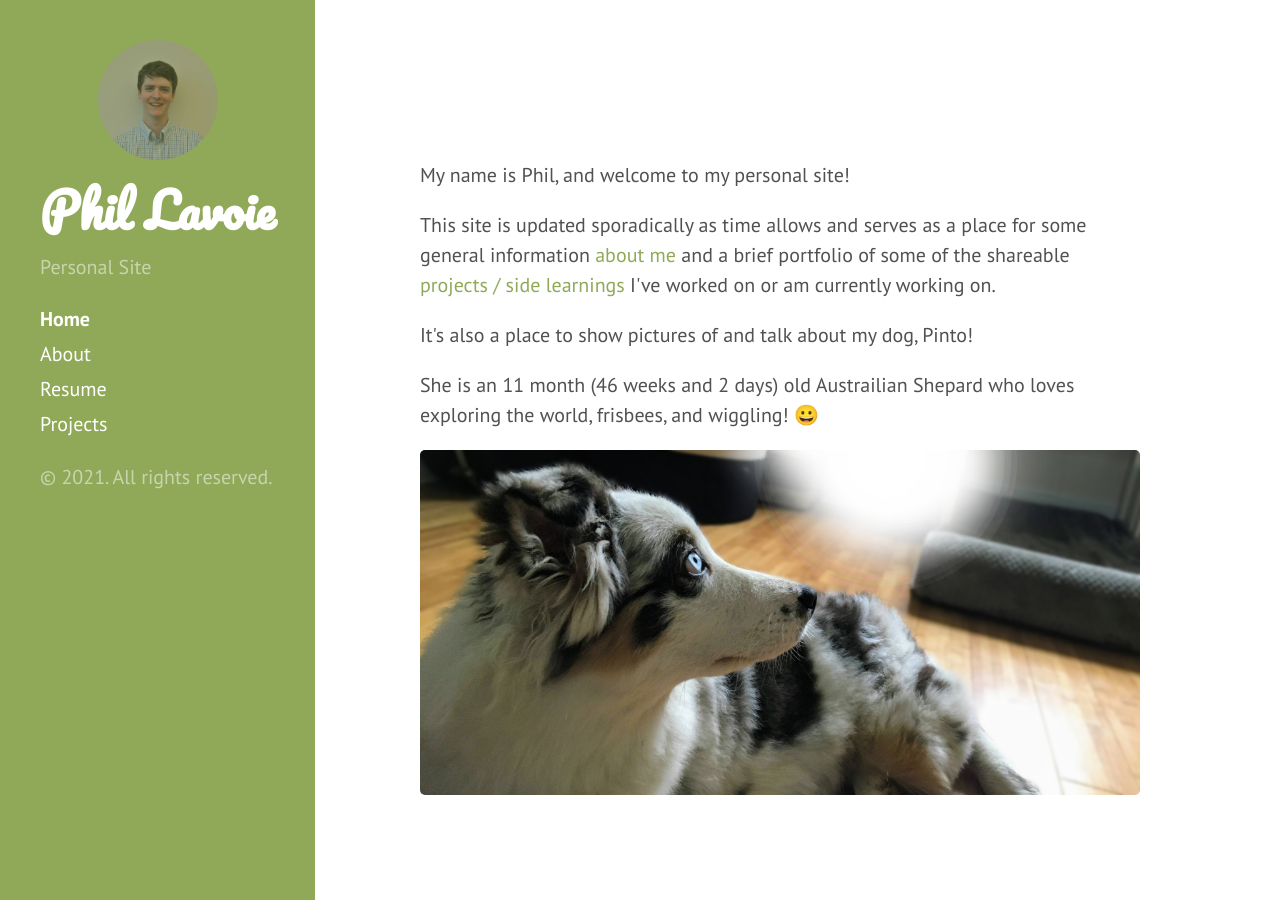
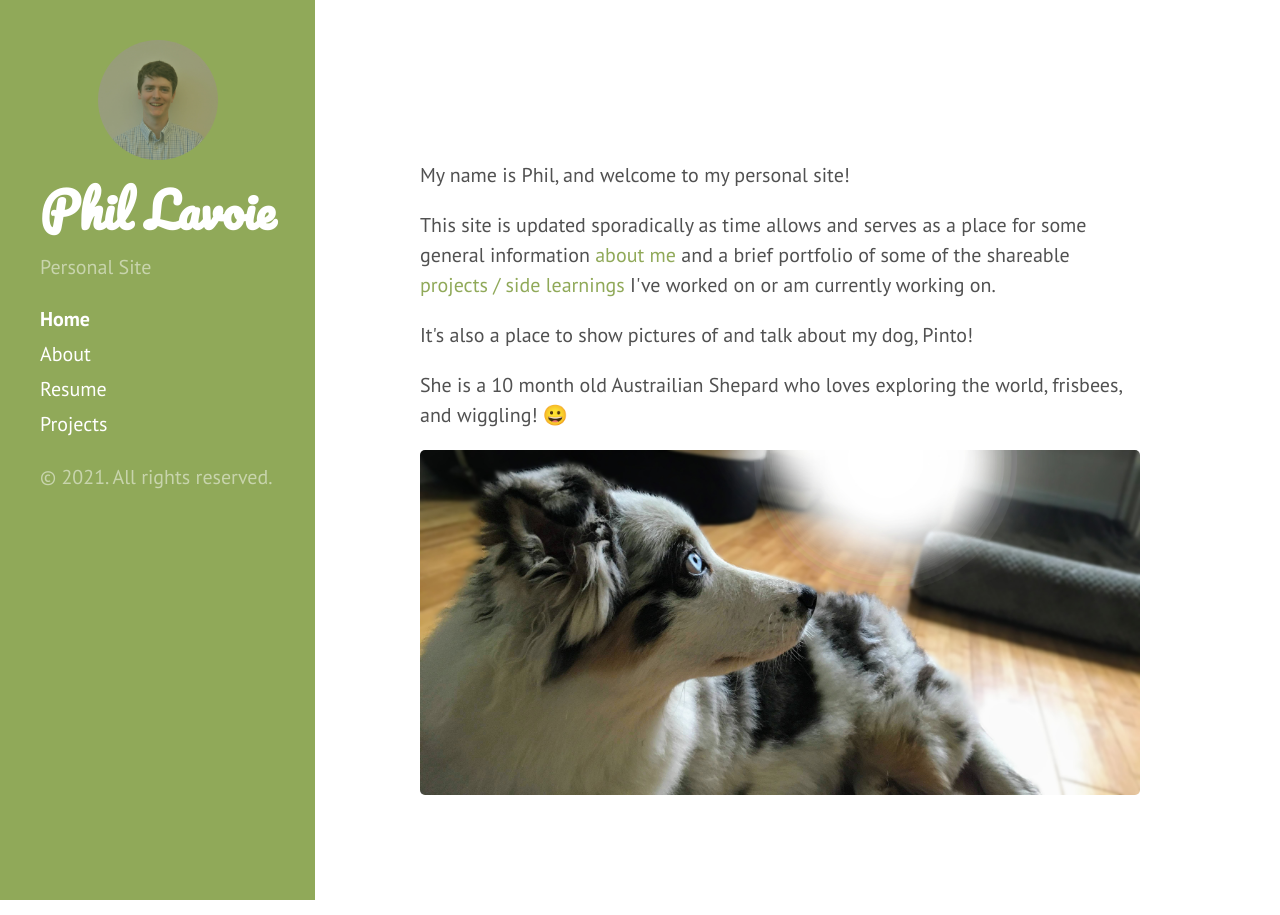
Before and after one commit to plavoie3/personal-site-jek, a Jekyll site: the page built from index.html, in a window 1280 px wide. Built offline with Jekyll 4.4.1, drawn with Linux system fonts in a browser that asks for light colours; nearby versions of some CDN libraries; a script that is not in the unit is left out; the list of posts is cut into pages by our own code; part of the change alters nothing that is shown.

```diff
--- a/_includes/home.md
+++ b/_includes/home.md
@@ -4,7 +4,7 @@
 
 <p> It's also a place to show pictures of and talk about my dog, Pinto! </p>
 
-<p> She is an <span id="PintoAge"> </span> month <span id="PintoAgeWeeks"> </span> old Austrailian Shepard who loves exploring the world, frisbees, and wiggling! &#128512; </p>
+<p> She is a <span id="PintoAge"> </span> month old Austrailian Shepard who loves exploring the world, frisbees, and wiggling! &#128512; </p>
 
 <img src="{{ '/public/images/pinto.jpg' | relative_url }}" alt="Pinto!">
 
@@ -23,44 +23,32 @@
 
 $( document ).ready(function() {
 
-    $today = new Date($.now());
+    today = new Date()
+    birthday = new Date(2020,03,26)
 
-    // months are zero-based! But days and years are one-based ... ;)
-    $birthday = new Date(2020, 03, 26);
+    a = calcDate(today, birthday)
+    console.log(a)
 
-    let weeksDays = differenceInWeeks($birthday, $today);
 
-    const weeks = weeksDays[0];
-    const days = weeksDays[1];
-
-    $('#PintoAge').text(differenceInMonths($birthday, $today));
-    $('#PintoAgeWeeks').text('('+ weeks + ' weeks and ' + days + ' days)');
+    $('#PintoAge').text(a);
 
 });
 
-function differenceInMonths(dateFrom, dateTo) {
+function calcDate(date1,date2) {
+    var diff = Math.floor(date1.getTime() - date2.getTime());
+    var day = 1000 * 60 * 60 * 24;
 
-    return dateTo.getMonth() - dateFrom.getMonth() +
-    (12 * (dateTo.getFullYear() - dateFrom.getFullYear()))
+    var days = Math.floor(diff/day);
+    var months = Math.floor(days/31);
+    var years = Math.floor(months/12);
 
+    var message = date2.toDateString();
+    message += " was "
+    message += days + " days "
+    message += months + " months "
+    message += years + " years ago \n"
+
+    return months
 }
 
-function differenceInWeeks(dt2, dt1) {
-
-  // for weeks
-  var diff =(dt2.getTime() - dt1.getTime()) / 1000;
-  diff /= (60 * 60 * 24 * 7);
-
-
-  // for days
-  n = Math.abs(diff);
-  var decimal = n - Math.floor(n)
-
-  var weeks = Math.abs(Math.round(diff));
-  var days = Math.round(decimal * 7);
-
-  return [weeks, days];
-
- }
-
 </script>
```
